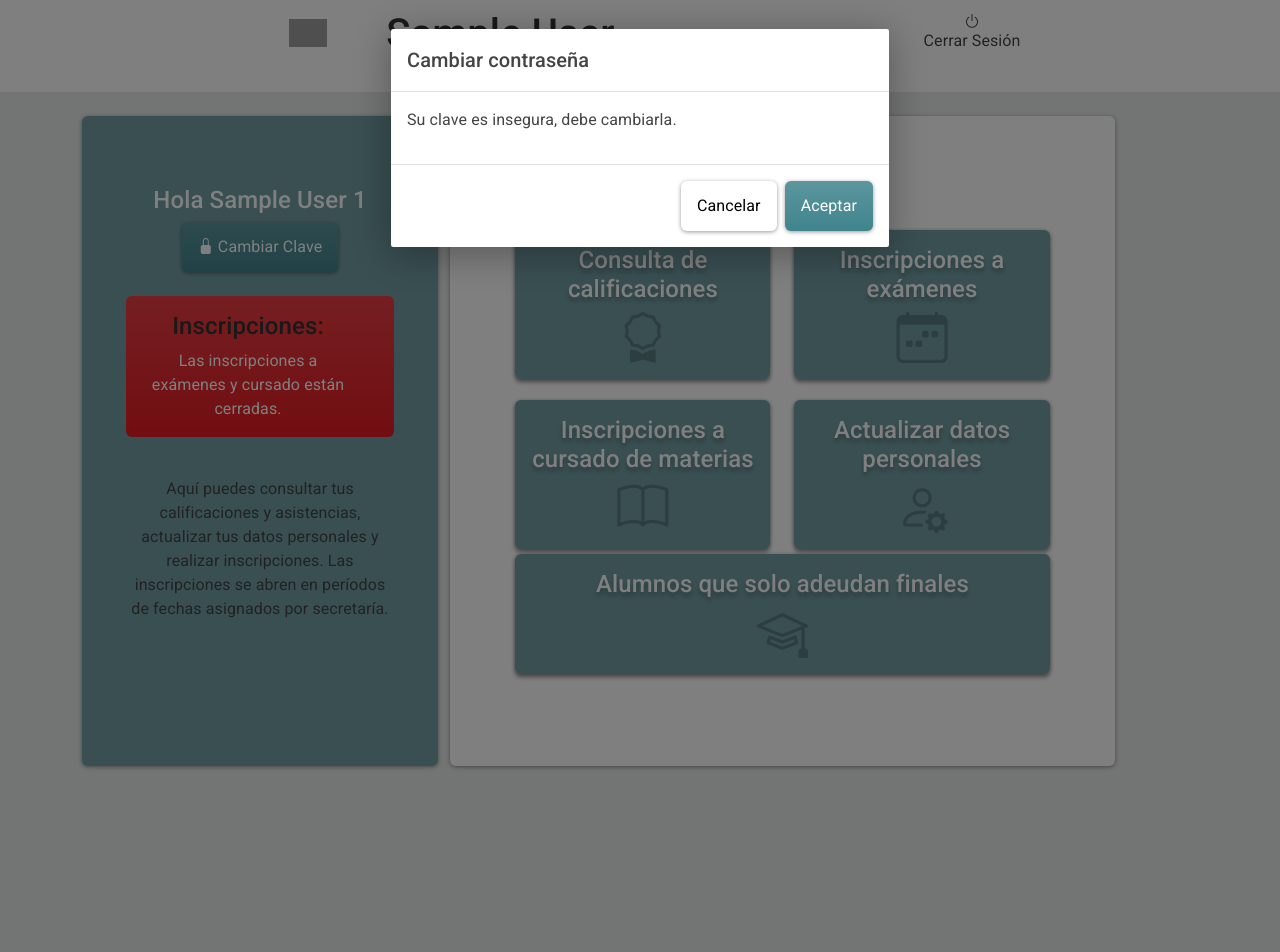
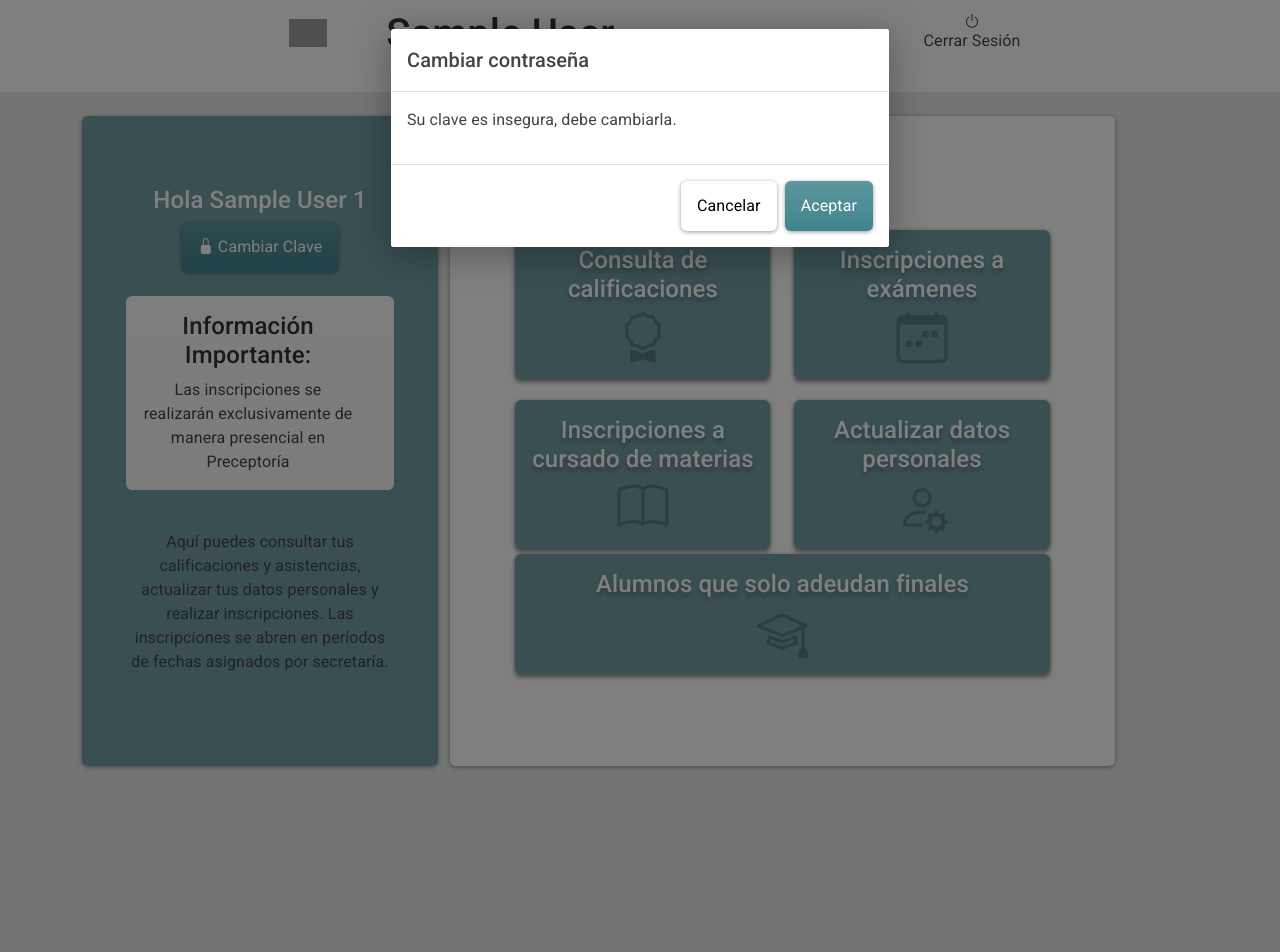
Before and after one commit to aleprado89/prueba, a PHP site: page /alumnos/menualumnos.php in a window 1280 px wide. Run offline with PHP 8.4, Linux system fonts and the light colour scheme; the visitor is signed in with stand-in values (Sample User, id 1); tables that the repository leaves empty or names only in its code hold one stand-in row (values such as "Sample post"); some libraries are stand-ins or nearby versions; grey boxes are pictures that could not be loaded.

Commit message:
alert y modal avisan inscripcion en secretaria

```diff
--- a/alumnos/menualumnos.php
+++ b/alumnos/menualumnos.php
@@ -1,4 +1,7 @@
 <?php session_start();
+// VARIABLE DE CONTROL MANUAL
+$inscripcionesManuales = 1; // 1 = Muestra mensaje de Preceptoría y bloquea inscripciones online. 0 = Automático.
+
 include '../funciones/verificarSesion.php'?>
 <!DOCTYPE html>
 <html lang="es">
@@ -6,15 +9,9 @@ include '../funciones/verificarSesion.php'?>
   <meta charset="UTF-8">
   <meta name="viewport" content="width=device-width, initial-scale=1.0">
   <title>Menú de alumnos</title>
-    <!-- Bootswatch Material theme -->
-    <!-- <link rel="stylesheet" href="../css/estilo-prebootstrap.css"> -->
   <link rel="stylesheet" href="../css/material/bootstrap.min.css">
   <link rel="stylesheet" href="../css/estilos.css">
-
-  <!-- <link rel="stylesheet" href="../css/bootstrap.min.css"> -->
-  <!-- Font Awesome CSS -->
   <link rel="stylesheet" href="https://cdn.jsdelivr.net/npm/bootstrap-icons@1.11.3/font/bootstrap-icons.min.css">
-
 </head>
 <body>
   <div class="container-fluid header" >
@@ -27,7 +24,6 @@ include '../funciones/verificarSesion.php'?>
       <h1 style="font-style: normal; color: #333333; margin-top: 2%; "><?php echo $_SESSION['nombreColegio']?></h1>
       </div>
       <div class="col-12 col-md-2" >
-      <!-- <i class="bi bi-power"></i> -->
       <a class="nav-link" href="../funciones/cerrarsesion.php" style="display: flex; flex-direction: column; align-items: center;" onmouseover="this.style.color='#2e8b97'" onmouseleave="this.style.color='#646261'"><i class="bi bi-power" ></i>Cerrar Sesión</a>
       </div>
       </div>
@@ -41,7 +37,6 @@ include '../funciones/verificarSesion.php'?>
 <br>
     <div class="row">
         <div class="col-md-4 ">
-            <!-- Columna en la mitad izquierda de la pantalla -->
             <div class="card margenbottom barralateralmenu" style="background-color: #739FA5; ">
               <div class="card-body text-center" style="margin-left:8%; margin-right:8%;">
 
@@ -50,11 +45,25 @@ include '../funciones/verificarSesion.php'?>
                   <i class="bi bi-lock-fill"></i> Cambiar Clave
                 </a>   <br>
                 <br>
-                <div class="alert alert-dismissible alert-danger">
-  <!-- <button type="button" class="btn-close" data-bs-dismiss="alert"></button> -->
-  <h4 style="color:#333333;">Inscripciones:</h4>
-  <p class="mb-0">Las inscripciones a exámenes y cursado están cerradas.</a></p>
-</div> <br>
+
+                <?php
+                // LÓGICA DEL ALERT SEGÚN LA VARIABLE MANUAL
+                if (isset($inscripcionesManuales) && $inscripcionesManuales == 1) {
+                    $claseAlert = "alert-light";
+                    $tituloAlert = "Información Importante:";
+                    $textoAlert = "Las inscripciones se realizarán exclusivamente de manera presencial en Preceptoría";
+                } else {
+                    $claseAlert = "alert-danger";
+                    $tituloAlert = "Inscripciones:";
+                    $textoAlert = "Las inscripciones a exámenes y cursado están cerradas.";
+                }
+                ?>
+
+                <div class="alert alert-dismissible <?php echo $claseAlert; ?>">
+                  <h4 style="color:#333333;"><?php echo $tituloAlert; ?></h4>
+                  <p class="mb-0"><?php echo $textoAlert; ?></a></p>
+                </div>
+                <br>
                 <p class="card-text" style="margin-bottom: 20%;">Aquí puedes consultar tus calificaciones y asistencias,
                   actualizar tus datos personales y realizar inscripciones.
                   Las inscripciones se abren en períodos de fechas asignados por secretaría.</p>
@@ -64,14 +73,11 @@ include '../funciones/verificarSesion.php'?>
         </div>
 
 
-            <!-- Columna en la mitad derecha de la pantalla -->
-
         <div class="card col-md-7 custom-card ">
         <div class="col-md-10 offset-md-1">
             <h3 class="text-center"style="margin-top:5%;margin-bottom:1%;"><?php echo "Ciclo Lectivo: ".$_SESSION['anioPlataformaAlu']; ?></h3>
            <br> <br><div class="row elemento" >
                 <div class="col-md-6">
-                    <!-- Primera columna de la fila superior -->
                     <div class="card mx-auto" style="background-color: #739FA5;margin-bottom: 2%; ">
                       <a href="calificaciones_planes.php" class="card-link">
                       <div class="card-body">
@@ -82,7 +88,6 @@ include '../funciones/verificarSesion.php'?>
                       </div></a>
                   </div>                </div>
                 <div class="col-md-6">
-                    <!-- Segunda columna de la fila superior -->
                     <div class="card mx-auto" style="background-color: #739FA5;margin-bottom: 2%;">
                       <a href="#" onclick="verificarFechaInscripcionExamen()" class="card-link">
                       <div class="card-body">
@@ -98,7 +103,6 @@ include '../funciones/verificarSesion.php'?>
 
             <div class="row">
                 <div class="col-md-6">
-                    <!-- Primera columna de la fila inferior -->
                     <div class="card mx-auto" style="background-color: #739FA5;margin-bottom: 2%;">
                       <a href="#" onclick="verificarFechaInscripcionCursado()" class="card-link">
                       <div class="card-body">
@@ -111,7 +115,6 @@ include '../funciones/verificarSesion.php'?>
                   </div>
                   </div>
           <div class="col-md-6">
-          <!-- Segunda columna de la fila inferior -->
           <div class="card mx-auto" style="background-color: #739FA5;margin-bottom: 2%;">
                     <a href="actuaDatosAlu.php" class="card-link">
                     <div class="card-body">
@@ -126,7 +129,6 @@ include '../funciones/verificarSesion.php'?>
 
 <?php
 //consulta para saber si se debe mostrar el boton de alumnos que solo deben finales
-//........
 $aluDebeFinal=$_SESSION['aluDebeFinal'];
 if($aluDebeFinal==1)
 {
@@ -156,12 +158,11 @@ echo '</div>';
 </div>
 
 
-<!-- Modal -->
 <div class="modal" id="inscModal">
   <div class="modal-dialog" role="document">
     <div class="modal-content">
       <div class="modal-header">
-        <h5 class="modal-title">Inscripciones Cerradas</h5>
+        <h5 class="modal-title">Atención</h5>
         <button type="button" class="btn-close" data-bs-dismiss="modal" aria-label="Close">
           <span aria-hidden="true"></span>
         </button>
@@ -170,14 +171,13 @@ echo '</div>';
       <p id="mensajeModal"></p>
       </div>
       <div class="modal-footer">
-        <button type="button" class="btn btn-primary" data-bs-dismiss="modal">Close</button>
+        <button type="button" class="btn btn-primary" data-bs-dismiss="modal">Cerrar</button>
       </div>
     </div>
   </div>
 
 </div>
 
-<!-- Modal para cambiar la contraseña -->
 <div class="modal fade" id="cambiarClaveModal" tabindex="-1" role="dialog" aria-labelledby="cambiarClaveModalLabel" aria-hidden="true">
     <div class="modal-dialog" role="document">
         <div class="modal-content">
@@ -199,17 +199,27 @@ echo '</div>';
 
 
 
-<!--           FUNCIONES     y SCRIPTS        -->
 <script src="../funciones/sessionControl.js"></script>
 
-<!-- Bootstrap JS y jQuery (necesario para el modal) -->
 <script src="../js/jquery-3.7.1.min.js"></script>
  <script src="../js/bootstrap.min.js"></script>
  <script src="https://cdn.jsdelivr.net/npm/@popperjs/core@2.5.3/dist/umd/popper.min.js"></script>
 
 <script>
-        /////COMIENZA FUNCION PARA VERIFICAR SI ESTA ABIERTA INSCRIPCION CURSADO
+          // Variable global Javascript que recibe el valor de PHP
+          var modoManual = <?php echo $inscripcionesManuales; ?>;
+          var textoManual = "Las inscripciones se realizarán exclusivamente de manera presencial en Preceptoría";
+
+          /////COMIENZA FUNCION PARA VERIFICAR SI ESTA ABIERTA INSCRIPCION EXAMEN
           function verificarFechaInscripcionExamen() {
+
+            // SI ESTA EN MANUAL, MOSTRAR MODAL Y SALIR
+            if(modoManual == 1){
+                $('#mensajeModal').text(textoManual);
+                $('#inscModal').modal('show');
+                return; // Detener ejecución para que no haga redirect ni lógica de fechas
+            }
+
             <?php
             include '../inicio/conexion.php';
 
@@ -243,16 +253,22 @@ echo '</div>';
               }
               window.location.href = 'examenes_planes.php';
            }else {
-              // Código para abrir el modal que dice inscripcion cerrada
-              $('#mensajeModal').text("Las inscripciones estan cerradas. Los períodos de inscripción son definidos por secretaria."); // Cambiar el contenido del modal con el mensaje
+              // Código para abrir el modal que dice inscripcion cerrada por fechas normales
+              $('#mensajeModal').text("Las inscripciones estan cerradas. Los períodos de inscripción son definidos por secretaria.");
               $('#inscModal').modal('show');
             }
           }
 
-
-
       /////COMIENZA FUNCION PARA VERIFICAR SI ESTA ABIERTA INSCRIPCION CURSADO
       function verificarFechaInscripcionCursado() {
+
+        // SI ESTA EN MANUAL, MOSTRAR MODAL Y SALIR
+        if(modoManual == 1){
+                $('#mensajeModal').text(textoManual);
+                $('#inscModal').modal('show');
+                return; // Detener ejecución
+        }
+
         <?php
         include '../inicio/conexion.php';
 
@@ -286,16 +302,18 @@ echo '</div>';
           }
           window.location.href = 'materias_planes.php';
        }else {
-          // Código para abrir el modal que dice inscripcion cerrada
-          $('#mensajeModal').text("Las inscripciones estan cerradas. Los períodos de inscripción son definidos por secretaria."); // Cambiar el contenido del modal con el mensaje
+          // Código para abrir el modal que dice inscripcion cerrada por fechas normales
+          $('#mensajeModal').text("Las inscripciones estan cerradas. Los períodos de inscripción son definidos por secretaria.");
           $('#inscModal').modal('show');
         }
       }
     </script>
 
-<!-- Agrega este script al final de tu archivo HTML, antes de cerrar el body -->
 <script>
     <?php
+    // SI ESTÁ EN MANUAL, NO EJECUTAMOS LA LÓGICA AUTOMÁTICA DE LA BASE DE DATOS
+    if ($inscripcionesManuales != 1) {
+
         include '../inicio/conexion.php';
 
         // Realiza tu consulta MySQL para obtener un valor
@@ -317,34 +335,30 @@ echo '</div>';
         $fechaActual = date('Y-m-d H:i:s');
 
         if ($fechaInscExamDesde <= $fechaActual && $fechaInscExamHasta >= $fechaActual && $fechaInscCursDesde <= $fechaActual && $fechaInscCursHasta >= $fechaActual) {
-      echo 'var alertDiv = document.querySelector(".alert");'; // Selecciona el elemento <div> con la clase alert
-       echo 'alertDiv.classList.remove("alert-danger");'; // Elimina la clase alert-secondary
-       echo 'alertDiv.classList.add("alert-success");'; // Agrega la clase alert-danger
-       echo 'alertDiv.querySelector("h4").textContent = "¡Atención!";'; // Modifica el texto del título
-      echo 'alertDiv.querySelector("p").textContent = "Las inscripciones a exámenes y cursado están abiertas";'; // Modifica el texto del contenido
-   }else
-    if ($fechaInscCursDesde <= $fechaActual && $fechaInscCursHasta >= $fechaActual) {
-        echo 'var alertDiv = document.querySelector(".alert");'; // Selecciona el elemento <div> con la clase alert
-        echo 'alertDiv.classList.remove("alert-danger");'; // Elimina la clase alert-secondary
-        echo 'alertDiv.classList.add("alert-success");'; // Agrega la clase alert-danger
-        echo 'alertDiv.querySelector("h4").textContent = "¡Atención!";'; // Modifica el texto del título
-        echo 'alertDiv.querySelector("p").textContent = "Las inscripciones a cursado están abiertas";'; // Modifica el texto del contenido
-
-  }else
-    if ($fechaInscExamDesde <= $fechaActual && $fechaInscExamHasta >= $fechaActual) {
-
-        echo 'var alertDiv = document.querySelector(".alert");'; // Selecciona el elemento <div> con la clase alert
-        echo 'alertDiv.classList.remove("alert-danger");'; // Elimina la clase alert-secondary
-        echo 'alertDiv.classList.add("alert-success");'; // Agrega la clase alert-danger
-        echo 'alertDiv.querySelector("h4").textContent = "¡Atención!";'; // Modifica el texto del título
-        echo 'alertDiv.querySelector("p").textContent = "Las inscripciones a exámenes están abiertas";'; // Modifica el texto del contenido
+          echo 'var alertDiv = document.querySelector(".alert");';
+          echo 'alertDiv.classList.remove("alert-danger");';
+          echo 'alertDiv.classList.add("alert-success");';
+          echo 'alertDiv.querySelector("h4").textContent = "¡Atención!";';
+          echo 'alertDiv.querySelector("p").textContent = "Las inscripciones a exámenes y cursado están abiertas";';
+        } else if ($fechaInscCursDesde <= $fechaActual && $fechaInscCursHasta >= $fechaActual) {
+            echo 'var alertDiv = document.querySelector(".alert");';
+            echo 'alertDiv.classList.remove("alert-danger");';
+            echo 'alertDiv.classList.add("alert-success");';
+            echo 'alertDiv.querySelector("h4").textContent = "¡Atención!";';
+            echo 'alertDiv.querySelector("p").textContent = "Las inscripciones a cursado están abiertas";';
+        } else if ($fechaInscExamDesde <= $fechaActual && $fechaInscExamHasta >= $fechaActual) {
+            echo 'var alertDiv = document.querySelector(".alert");';
+            echo 'alertDiv.classList.remove("alert-danger");';
+            echo 'alertDiv.classList.add("alert-success");';
+            echo 'alertDiv.querySelector("h4").textContent = "¡Atención!";';
+            echo 'alertDiv.querySelector("p").textContent = "Las inscripciones a exámenes están abiertas";';
         }
+    } // CIERRE DEL IF DE MODO MANUAL
     ?>
 </script>
 <?php
     // Verifica si la variable de sesión cambiarClave es igual a 1
     if ($_SESSION['cambiarClave'] == 1) {
-        // Muestra un modal para cambiar la contraseña
         echo '<script>
             $(document).ready(function() {
                 $("#cambiarClaveModal").modal("show");
```
Lines whose indentation alone changed are shown as unchanged.
